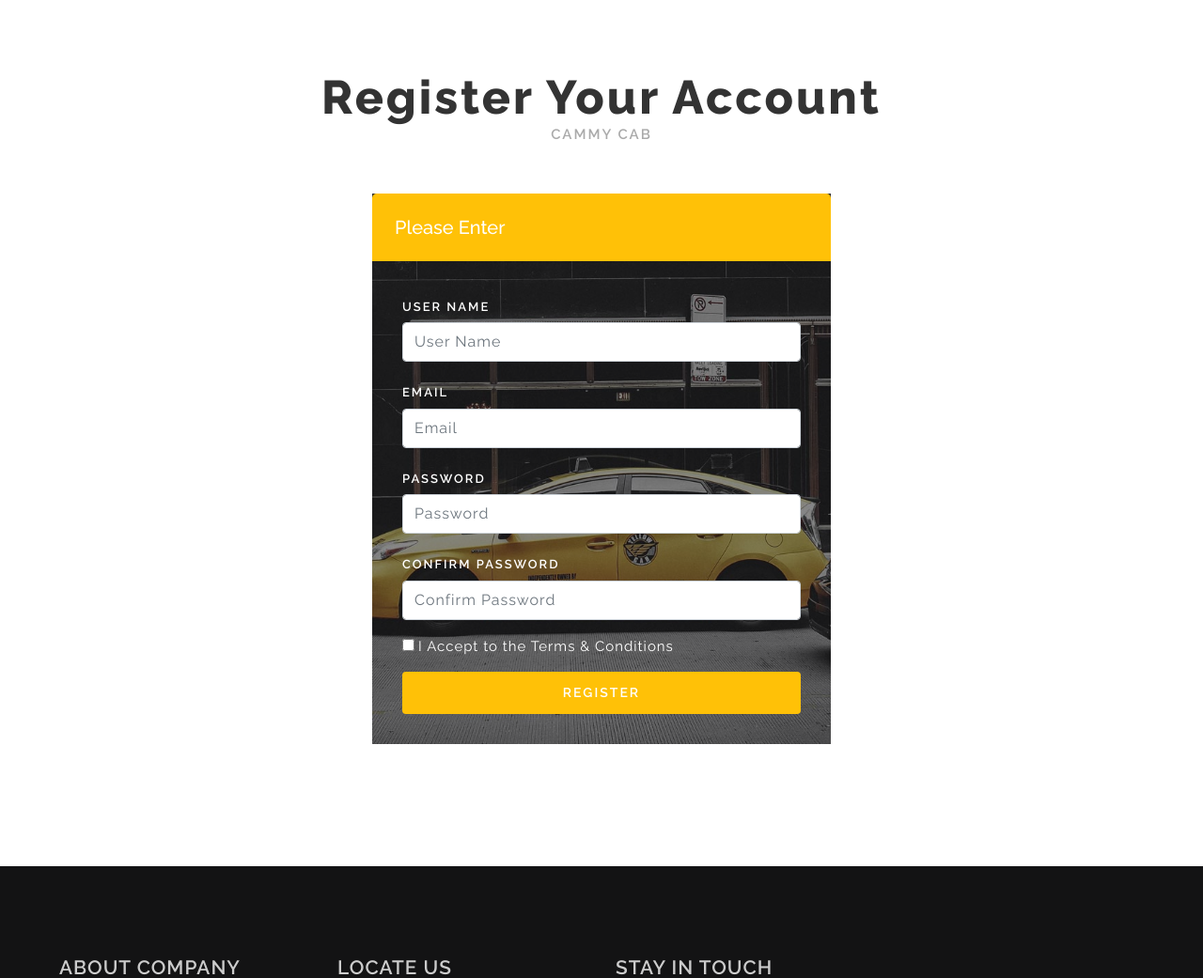
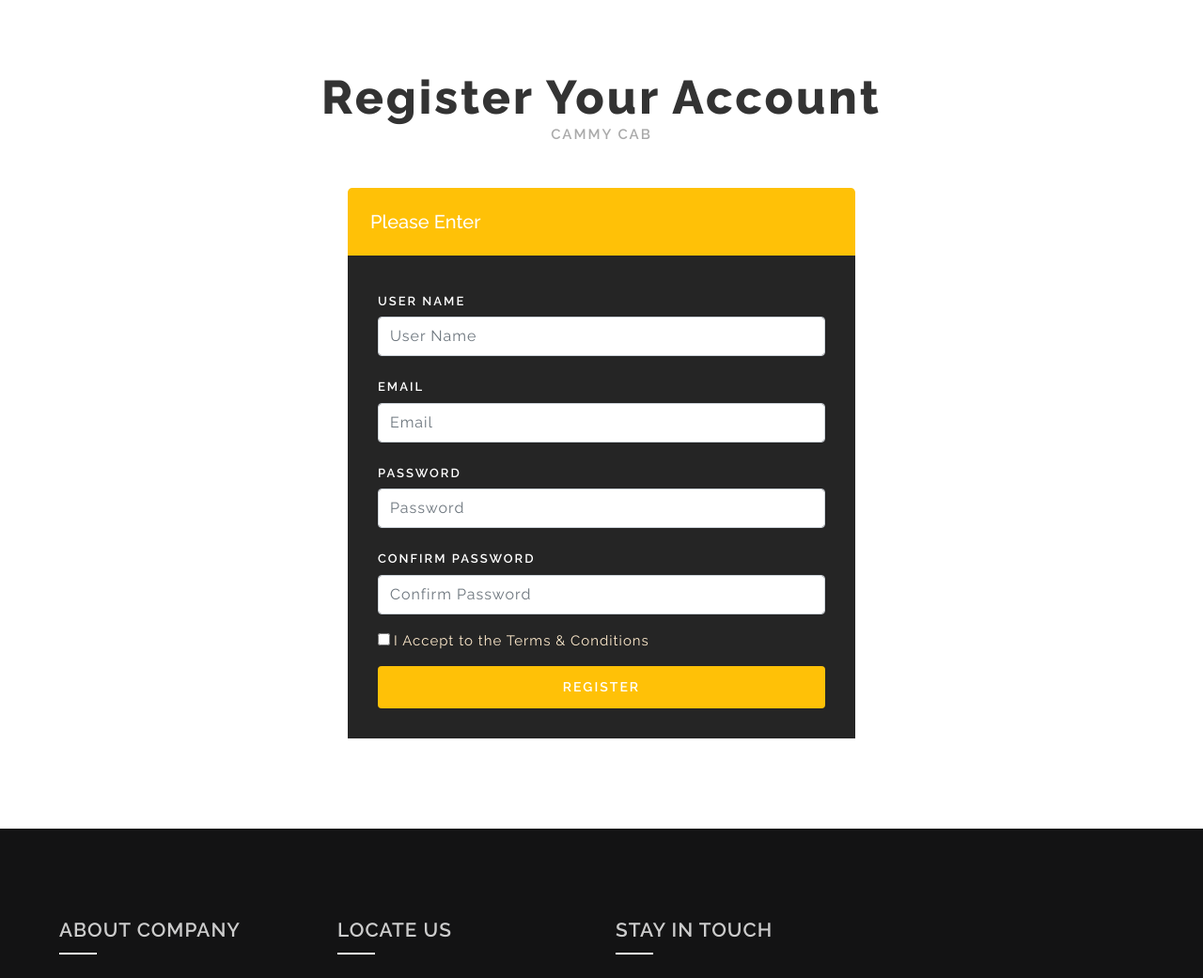
Before and after one commit to sammy4750/flask_cab, a Flask app: page /register in a window 1280 px wide. Shown: the part 390-1431 px from the top of the page at 94% size. Run offline with Flask 2, Linux system fonts and the light colour scheme; some libraries are stand-ins or nearby versions.

Commit message:
SignIn,Register and booking done. User Db also updated

```diff
--- a/app.py
+++ b/app.py
@@ -11,9 +11,12 @@ class users(db.Model):
     id = db.Column(db.Integer, primary_key=True)
     username = db.Column(db.String(100), nullable=False)
     password = db.Column(db.String(100), nullable=False)
+    email = db.Column(db.String(100), nullable=False)
 
     def __repr__(self) -> str:
         return "{}{}".format(self.id,self.username)
+
+
 
 @app.route('/')
 def index():
@@ -38,3 +41,6 @@ def login():
 @app.route('/register')
 def register():
     return render_template("register.html")
+
+if __name__ == "__main__":
+    app.run(debug=True)
--- a/static/css/style.css
+++ b/static/css/style.css
@@ -383,7 +383,7 @@ h3.logo a.navbar-brand i {
 	-ms-flex: 1 1 auto;
 	flex: 1 1 auto;
 	padding: 2rem;
-	background: rgba(0, 0, 0, 0.46);
+	background: #252525;
 }
 .modal-body p {
     margin: 0;
--- a/templates/booking.html
+++ b/templates/booking.html
@@ -4,11 +4,11 @@
 
     <!-- Booking -->
     <section class="bookingform py-5">
-        <div class="container py-md-5 py-3">
+        <div class="container col-lg-6 py-md-5 py-3">
             <h1 class="heading text-capitalize text-center">Booking form</h1>
             <h5 class="heading mb-5 text-center">Taxi Cab</h5>
-            <div class="row">
-                <div class="col-lg-6 book-appointment p-sm-5 py-5 px-4">
+            <div class="row justify-content-center" role="document">
+                <div class="book-appointment p-sm-5 py-5 px-4">
                     <h2>Personal Details</h2>
                     <div class="book-agileinfo-form">
                         <form action="#" method="post">
--- a/templates/login.html
+++ b/templates/login.html
@@ -52,10 +52,10 @@
         <div class="container py-md-5 py-3">
             <h1 class="heading text-capitalize text-center">Sign In to your account</h1>
             <h5 class="heading mb-5 text-center">Cammy Cab</h5>
-            <div class="modal-dialog" role="document">
-                <div class="modal-content">
+            <div class="row justify-content-center" role="document">
+                <div class="">
                     <div class="modal-header">
-                        <h5>Please Enter</h5>
+                        <h5 class="">Please Enter Your Credentials</h5>
                     </div>
                     <div class="modal-body">
                         <form action="#" method="post">
--- a/templates/register.html
+++ b/templates/register.html
@@ -4,8 +4,8 @@
         <div class="container py-md-5 py-3">
             <h1 class="heading text-capitalize text-center">Register your account</h1>
             <h5 class="heading mb-5 text-center">Cammy Cab</h5>
-            <div class="modal-dialog" role="document">
-                <div class="modal-content">
+            <div class="row justify-content-center" role="document">
+                <div class="col-lg-6">
                     <div class="modal-header">
                         <h5>Please Enter</h5>
                     </div>
@@ -30,7 +30,7 @@
                             <div class="sub-w3l">
                                 <div class="sub-agile">
                                     <input type="checkbox" id="brand2" value="">
-                                    <label for="brand2" class="mb-3">
+                                    <label for="brand2" class="mb-3" style="color: blanchedalmond;">
                                         <span></span>I Accept to the Terms & Conditions</label>
                                 </div>
                             </div>
```
Also changed, not shown: users.db.
